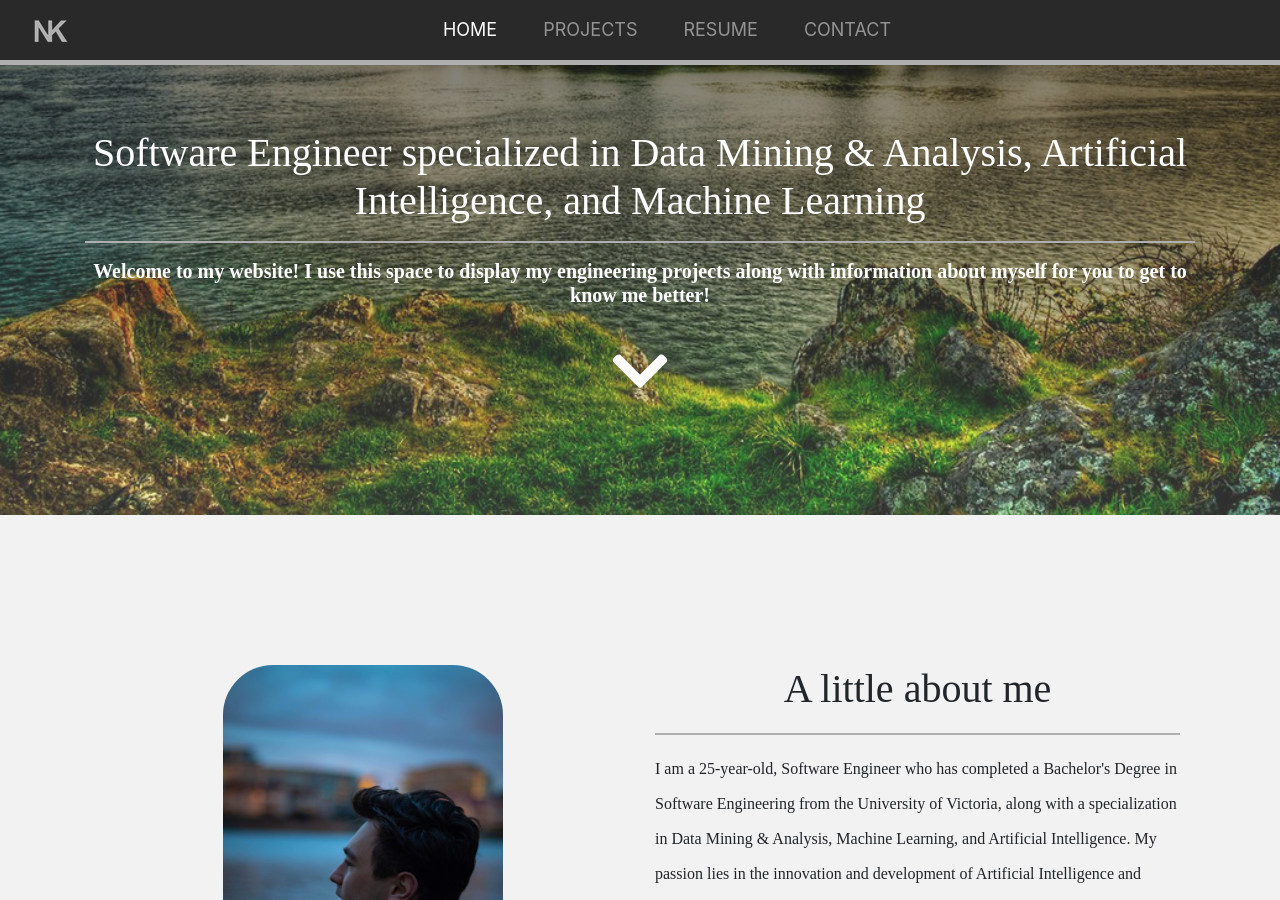
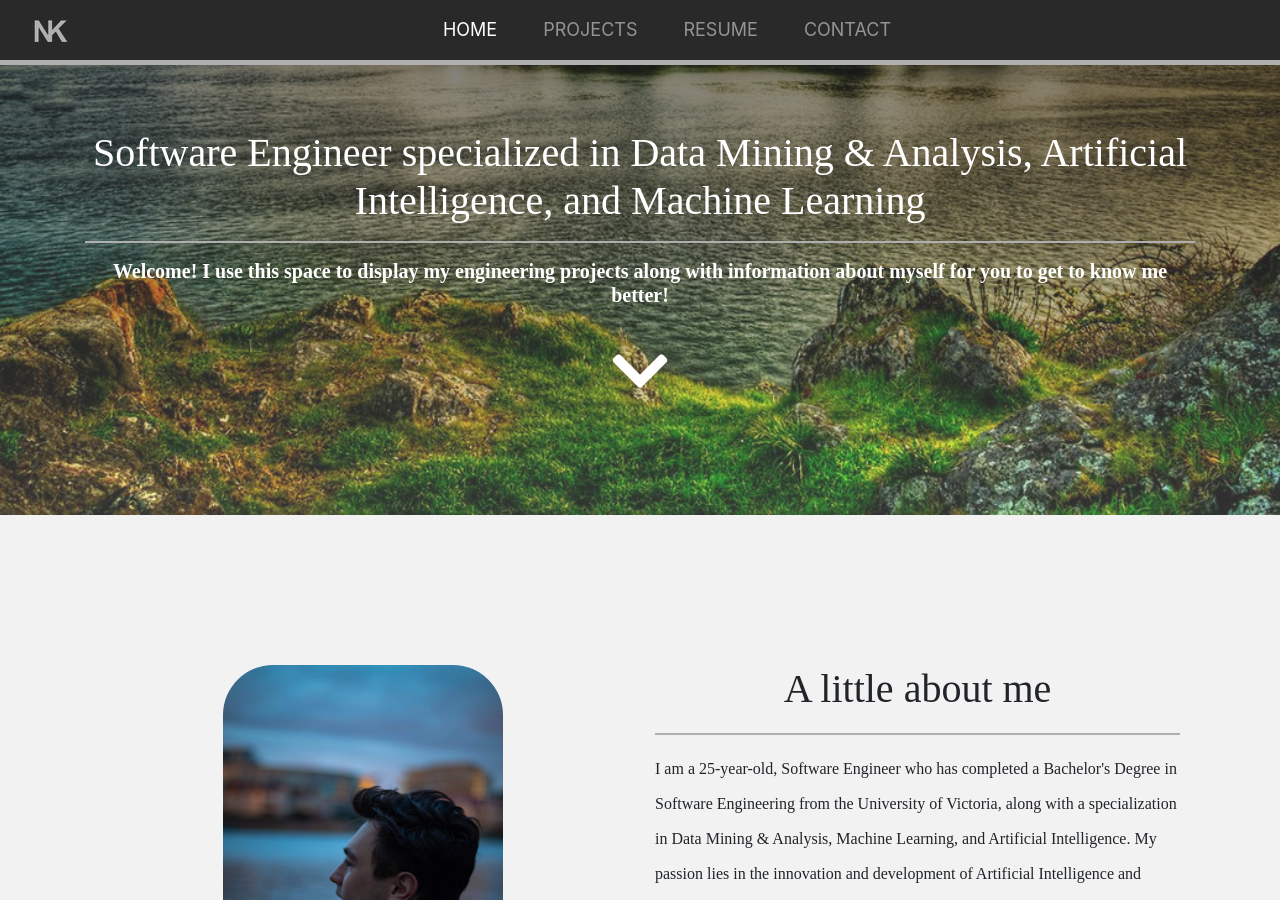
Before and after one commit to nolankurylo/nolankurylo.github.io, a Jekyll site: the page built from index.html, in a window 1280 px wide and 900 px high, scrolled down 385 px. Built offline with Jekyll 4.4.1, drawn with Linux system fonts in a browser that asks for light colours; nearby versions of some CDN libraries; some web fonts are replaced; comment, search, counter and statistics services are not loaded; some of the changed text lies outside the part shown.

Commit message:
small updates

```diff
--- a/index.html
+++ b/index.html
@@ -14,7 +14,7 @@ active: index
             <h1 data-aos="zoom-in" style="font-family: Baskervville;" class="title-text-white">Software Engineer
                 specialized in Data Mining & Analysis, Artificial Intelligence, and Machine Learning </h1>
             <hr class="hr-gold">
-            <h5 style="color: white; font-family: Baskervville; font-weight: bold;">Welcome to my website! I
+            <h5 style="color: white; font-family: Baskervville; font-weight: bold;">Welcome! I
                 use this space to display my engineering projects along with information about myself for you
                 to get to know me better!</h5>
             <br>
```
Also changed, not shown: other parts of index.html (+1 -1 lines).
